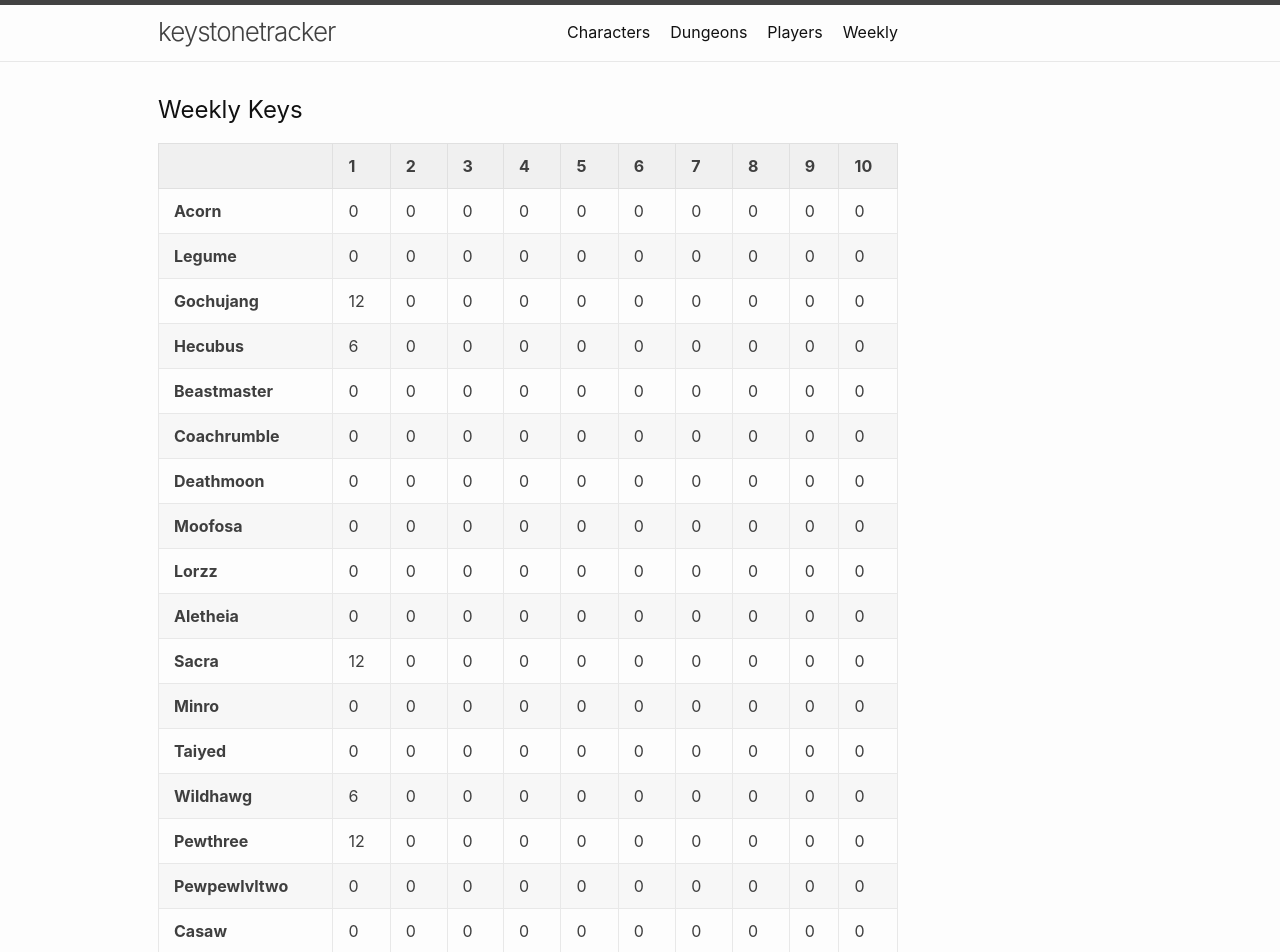
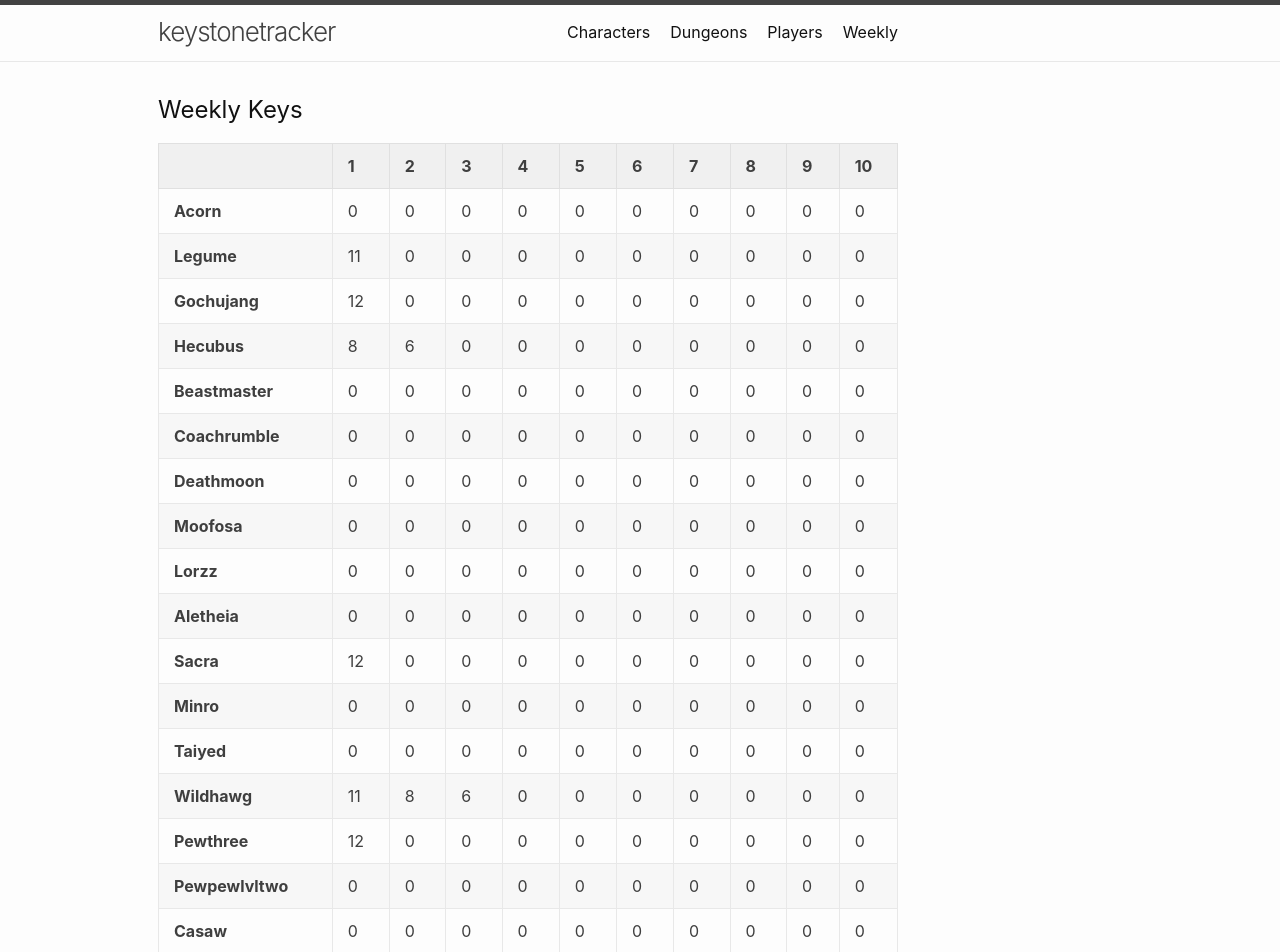
Before and after one commit to eldertribunal/keystonetracker, a Jekyll site: the page built from weekly.md, in a window 1280 px wide. Shown: the top 952 px of the page. Built offline with Jekyll 4.4.1, drawn with Linux system fonts in a browser that asks for light colours; some of the changed text lies outside the part shown.

Commit message:
auto scan Thu Mar  4 02:00:47 UTC 2021

```diff
--- a/_data/scanned.json
+++ b/_data/scanned.json
@@ -1,3 +1,3 @@
 {
-  "timestamp": 1614821405
+  "timestamp": 1614823205
 }
--- a/_data/weekly.json
+++ b/_data/weekly.json
@@ -17,7 +17,7 @@
   {
     "name": "Legume",
     "dungeons": [
-      0,
+      11,
       0,
       0,
       0,
@@ -47,8 +47,8 @@
   {
     "name": "Hecubus",
     "dungeons": [
+      8,
       6,
-      0,
       0,
       0,
       0,
@@ -197,9 +197,9 @@
   {
     "name": "Wildhawg",
     "dungeons": [
+      11,
+      8,
       6,
-      0,
-      0,
       0,
       0,
       0,
@@ -280,8 +280,8 @@
       14,
       12,
       12,
-      6,
-      6
+      11,
+      8
     ]
   },
   {
@@ -437,7 +437,7 @@
   {
     "name": "Syndrael",
     "dungeons": [
-      0,
+      11,
       0,
       0,
       0,
@@ -452,10 +452,10 @@
   {
     "name": "Hokogo",
     "dungeons": [
+      11,
+      8,
       6,
       6,
-      0,
-      0,
       0,
       0,
       0,
```
